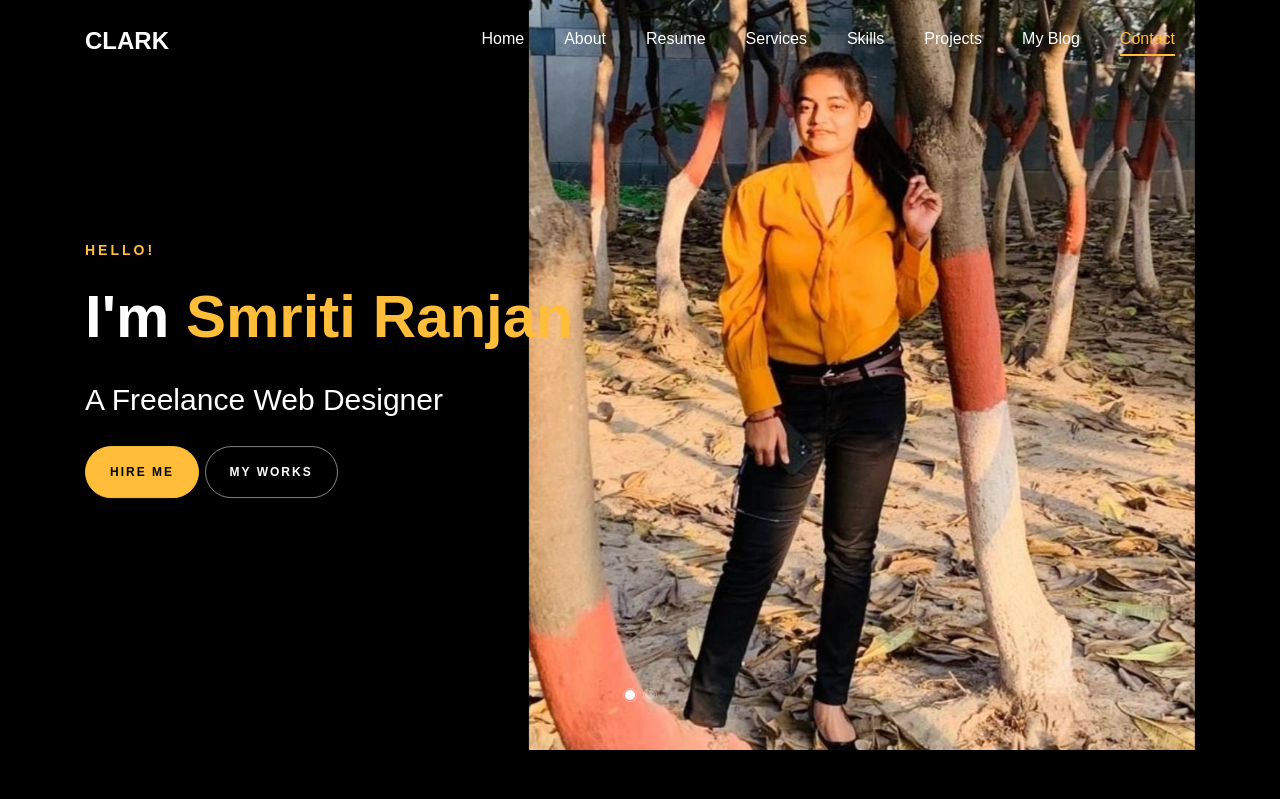
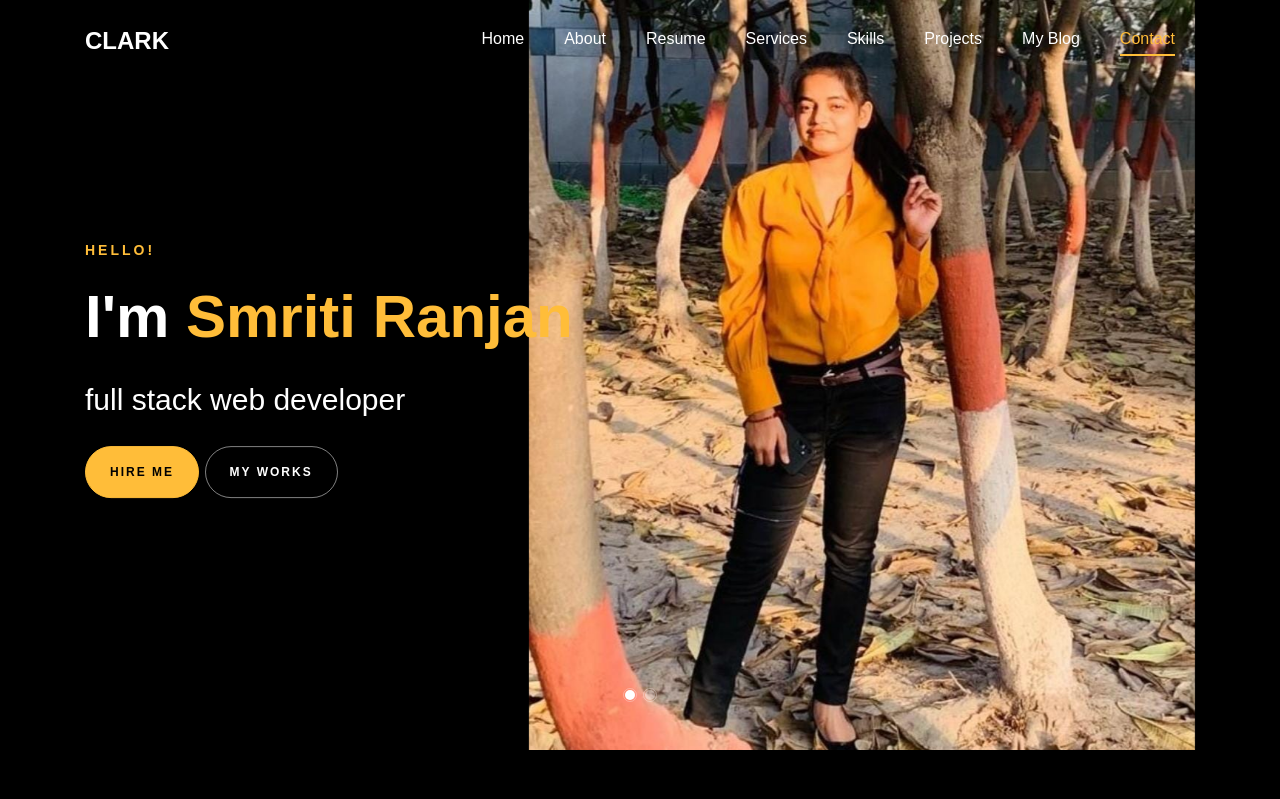
Before and after one commit to smritiranjan65/mainportfolio, a Django app: template templates/index.html in a window 1280 px wide. Shown: the top 799 px of the page. Run offline with Django 4.2, Linux system fonts and the light colour scheme; the template is opened without the code that fills it, so the values that code supplies are empty; some libraries are stand-ins or nearby versions; some web fonts are replaced.

Commit message:
Update index.html

```diff
--- a/templates/index.html
+++ b/templates/index.html
@@ -60,7 +60,7 @@
 		          	<div class="text">
 		          		<span class="subheading">Hello!</span>
 			            <h1 class="mb-4 mt-3">I'm <span>Smriti Ranjan</span></h1>
-			            <h2 class="mb-4">A Freelance Web Designer</h2>
+			            <h2 class="mb-4">full stack web developer</h2>
 			            <p><a href="#" class="btn btn-primary py-3 px-4">Hire me</a> <a href="#" class="btn btn-white btn-outline-white py-3 px-4">My works</a></p>
 		            </div>
 		          </div>
```
